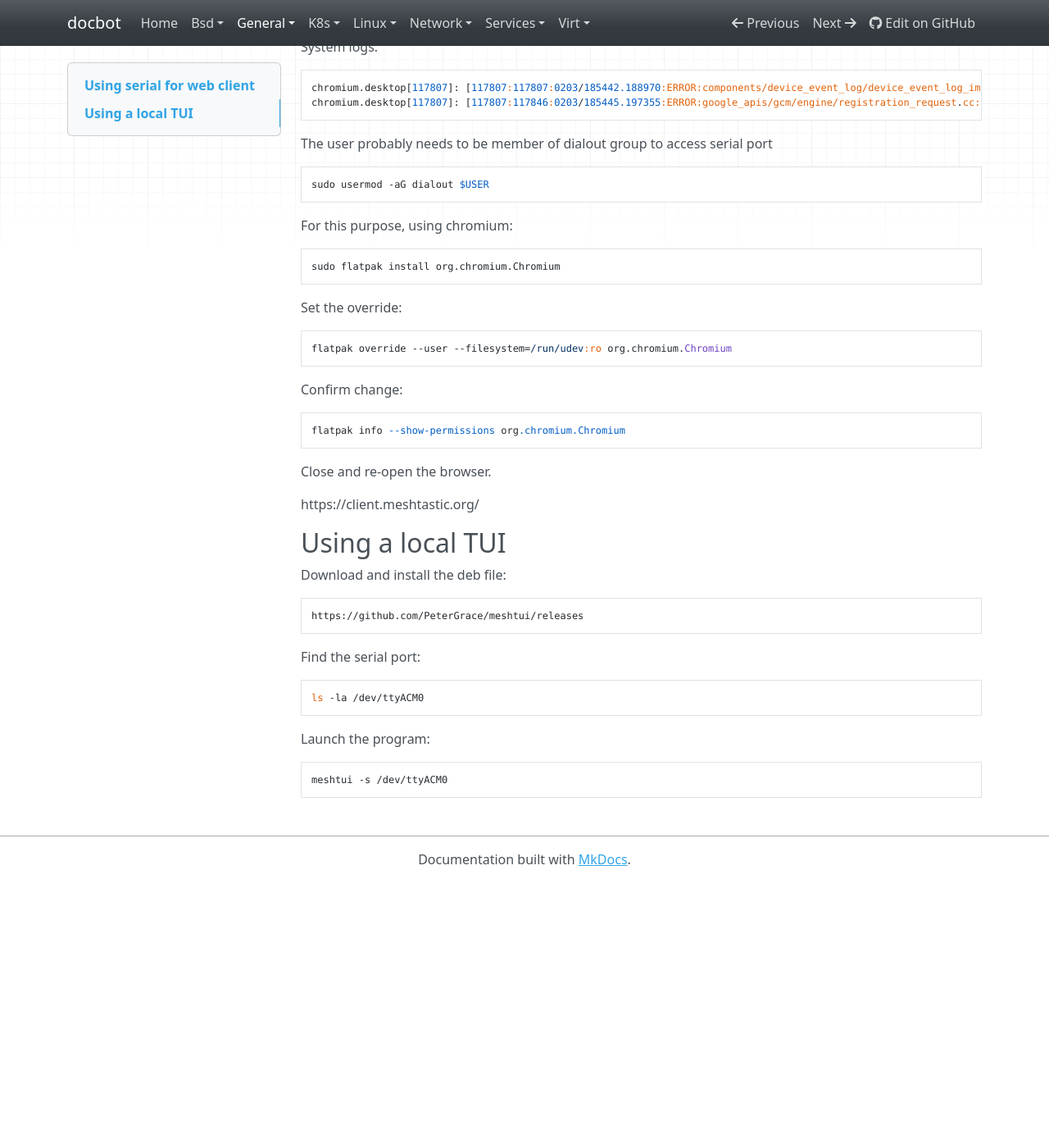
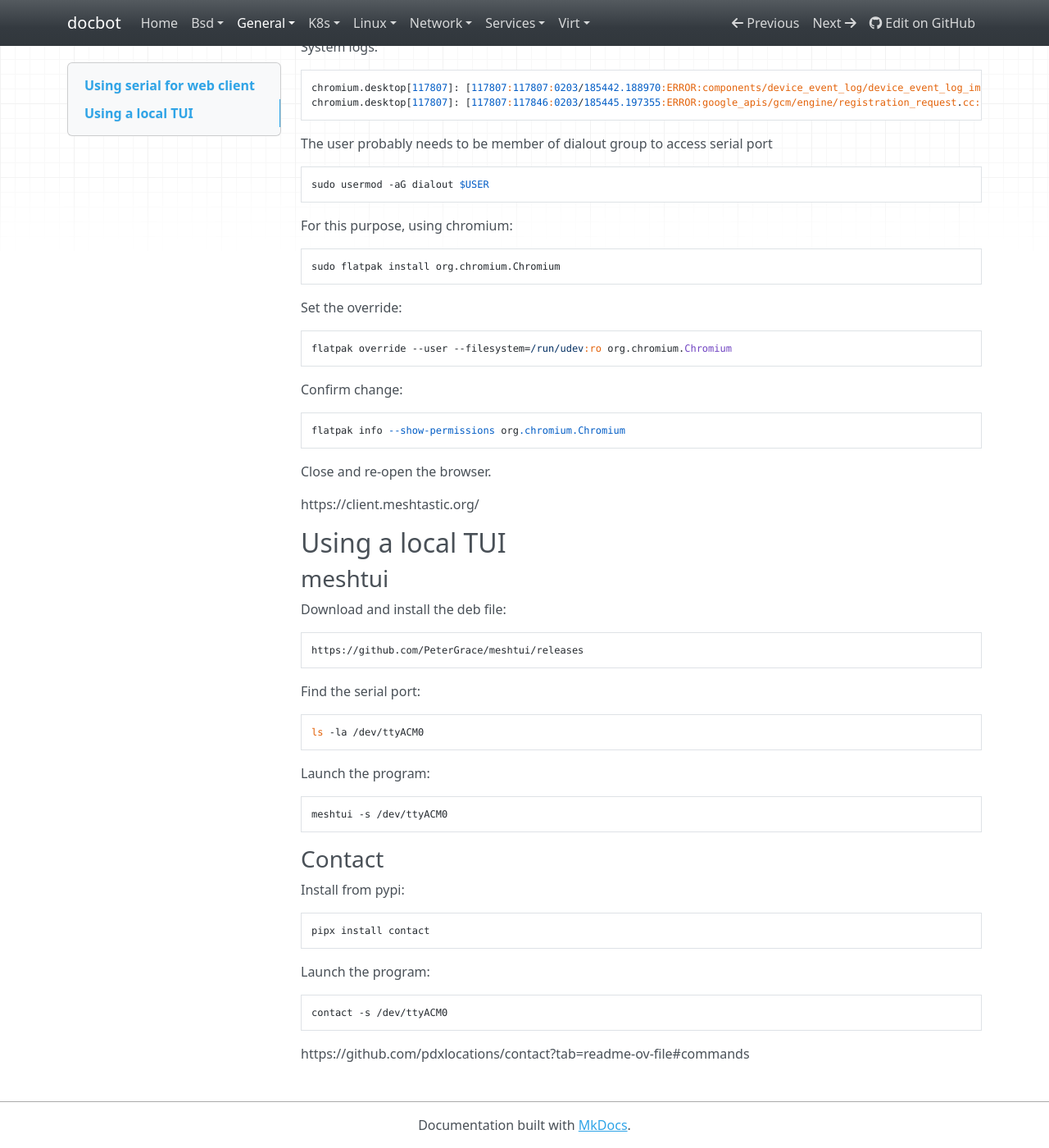
Before and after one commit to noahbailey/docbot, an MkDocs documentation site: the page built from docs/general/meshtastic.md, in a window 1280 px wide and 1400 px high, scrolled down 219 px. Shown: the whole window at 82% size. Built offline with MkDocs 1.6.1, drawn with Linux system fonts in a browser that asks for light colours; nearby versions of some CDN libraries; before the commit the page ends 1295 px from its top, so only the background shows below that.

Commit message:
more mesh stuff

```diff
--- a/docs/general/meshtastic.md
+++ b/docs/general/meshtastic.md
@@ -35,6 +35,8 @@ https://client.meshtastic.org/
 
 ## Using a local TUI
 
+### meshtui
+
 Download and install the deb file:
 
     https://github.com/PeterGrace/meshtui/releases
@@ -46,3 +48,15 @@ Find the serial port:
 Launch the program:
 
     meshtui -s /dev/ttyACM0
+
+### Contact
+
+Install from pypi:
+
+    pipx install contact
+
+Launch the program:
+
+    contact -s /dev/ttyACM0
+
+https://github.com/pdxlocations/contact?tab=readme-ov-file#commands
```
